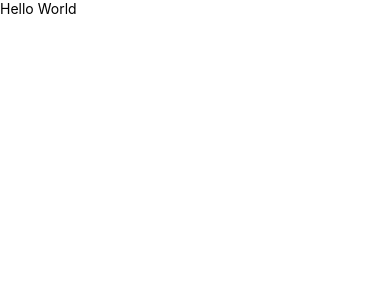
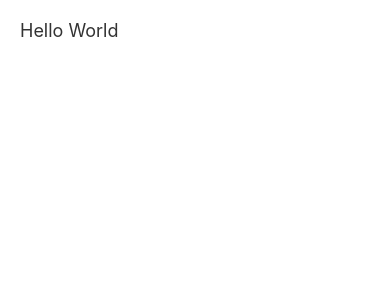
Before and after one commit to mabdulwahid008/react_native_review_app, a React Native app: screen / in a window 390 px wide. Shown: the top 300 px of the page. Built offline with nearby package versions, Linux system fonts and the light colour scheme.

Commit message:
global styles

```diff
--- a/App.js
+++ b/App.js
@@ -1,19 +1,17 @@
 import React from 'react'
-import {StyleSheet, View, Text} from 'react-native'
+import { View, Text} from 'react-native'
+import { globalStyles } from './styles/globalStyles'
 
 function App() {
+
+
   return (
-    <View style={StyleSheet.container}>
-      <Text>Hello World</Text>
+    <View style={globalStyles.container}>
+      <Text style={globalStyles.titleText}>Hello World</Text>
     </View>
   )
 }
 
-const styles = StyleSheet.create({
-  container: {
-    flex: 1,
-    backgroundColor: '#fff'
-  }
-})
+
 
 export default App
--- /dev/null
+++ b/styles/globalStyles.js
@@ -0,0 +1,16 @@
+import { StyleSheet } from 'react-native'
+
+export const globalStyles = StyleSheet.create({
+    container: {
+        flex: 1,
+        padding: 20
+    },
+    titleText: {
+        fontSize: 18,
+        color: '#333'
+    },
+    paragraph: {
+        marginVertical: 8,
+        lineHeight: 20
+    }
+  })
```
Also changed, not shown: assets/fonts/Babylonica-Regular.ttf (added), assets/fonts/IndieFlower-Regular.ttf (deleted).
